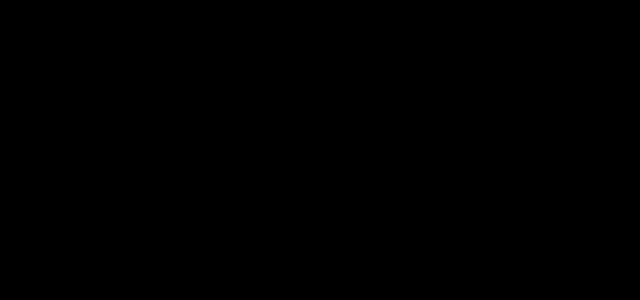
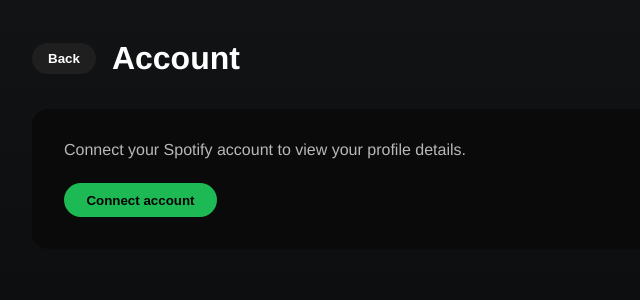
Before and after one commit to lokr3m/spotify_clone, a Vue app in the folder frontend/: page /account in a window 1280 px wide. Before the commit this address had no page. Shown: the top 300 px of the page, without its empty margins (0-640 px from the left). Built offline with nearby package versions, Linux system fonts and the light colour scheme; no server answers.

Commit message:
Add account page with logout support

```diff
--- a/frontend/src/router/index.js
+++ b/frontend/src/router/index.js
@@ -1,8 +1,10 @@
 import { createRouter, createWebHistory } from 'vue-router'
 import Home from '../views/Home.vue'
+import Account from '../views/Account.vue'
 
 const routes = [
   { path: '/', component: Home },
+  { path: '/account', component: Account },
 ]
 
 const router = createRouter({
--- /dev/null
+++ b/frontend/src/views/Account.vue
@@ -0,0 +1,259 @@
+<script setup>
+import { computed, onMounted, ref } from "vue";
+import { useRouter } from "vue-router";
+
+const API_BASE_URL = import.meta.env.VITE_API_BASE_URL || "http://localhost:3000";
+const router = useRouter();
+const spotifyUserId = ref(localStorage.getItem("spotifyUserId") || "");
+const profile = ref(null);
+const profileError = ref("");
+const isProfileLoading = ref(false);
+const isLoggingOut = ref(false);
+
+const isConnected = computed(() => Boolean(spotifyUserId.value));
+const loginUrl = computed(() => `${API_BASE_URL}/auth/spotify/login`);
+const avatarUrl = computed(() => profile.value?.images?.[0]?.url || null);
+const displayName = computed(() => profile.value?.display_name || "Spotify Listener");
+const displayInitial = computed(() => displayName.value?.[0] || "S");
+
+const fetchProfile = async () => {
+  if (!spotifyUserId.value) {
+    return;
+  }
+  isProfileLoading.value = true;
+  profileError.value = "";
+  try {
+    const response = await fetch(
+      `${API_BASE_URL}/api/spotify/me?spotifyUserId=${encodeURIComponent(
+        spotifyUserId.value
+      )}`
+    );
+    if (!response.ok) {
+      const errorPayload = await response.json().catch(() => ({}));
+      throw new Error(
+        errorPayload.error || `Unable to load Spotify profile (HTTP ${response.status}).`
+      );
+    }
+    profile.value = await response.json();
+  } catch (error) {
+    profile.value = null;
+    profileError.value = error?.message || "Unable to load Spotify profile.";
+  } finally {
+    isProfileLoading.value = false;
+  }
+};
+
+const handleConnect = () => {
+  window.location.href = loginUrl.value;
+};
+
+const handleLogout = async () => {
+  if (!spotifyUserId.value) {
+    router.push("/");
+    return;
+  }
+  isLoggingOut.value = true;
+  profileError.value = "";
+  try {
+    const response = await fetch(`${API_BASE_URL}/auth/spotify/logout`, {
+      method: "POST",
+      headers: {
+        "Content-Type": "application/json",
+      },
+      body: JSON.stringify({ spotifyUserId: spotifyUserId.value }),
+    });
+    if (!response.ok) {
+      const errorPayload = await response.json().catch(() => ({}));
+      throw new Error(
+        errorPayload.error || `Unable to log out (HTTP ${response.status}).`
+      );
+    }
+    localStorage.removeItem("spotifyUserId");
+    spotifyUserId.value = "";
+    profile.value = null;
+    router.push("/");
+  } catch (error) {
+    profileError.value = error?.message || "Unable to log out.";
+  } finally {
+    isLoggingOut.value = false;
+  }
+};
+
+onMounted(() => {
+  if (spotifyUserId.value) {
+    fetchProfile();
+  }
+});
+</script>
+
+<template>
+  <main class="account-page">
+    <header class="account-header">
+      <button class="back-button" type="button" @click="router.push('/')">Back</button>
+      <h1>Account</h1>
+    </header>
+
+    <section class="account-card">
+      <p v-if="profileError" class="status error" role="status" aria-live="polite">
+        {{ profileError }}
+      </p>
+      <p v-else-if="isProfileLoading" class="status" role="status" aria-live="polite">
+        Loading your Spotify profile...
+      </p>
+      <div v-else class="profile-content">
+        <template v-if="isConnected">
+          <div class="profile-summary">
+            <div class="profile-avatar">
+              <img v-if="avatarUrl" :src="avatarUrl" alt="Profile avatar" />
+              <span v-else>{{ displayInitial }}</span>
+            </div>
+            <div>
+              <h2>{{ displayName }}</h2>
+              <p v-if="profile?.email">{{ profile.email }}</p>
+              <p v-if="profile?.country">Country: {{ profile.country }}</p>
+              <p v-if="profile?.followers?.total !== undefined">
+                Followers: {{ profile.followers.total }}
+              </p>
+            </div>
+          </div>
+        </template>
+        <p v-else class="status">
+          Connect your Spotify account to view your profile details.
+        </p>
+      </div>
+
+      <div class="account-actions">
+        <button v-if="!isConnected" class="primary" type="button" @click="handleConnect">
+          Connect account
+        </button>
+        <button
+          v-else
+          class="danger"
+          type="button"
+          :disabled="isLoggingOut"
+          @click="handleLogout"
+        >
+          {{ isLoggingOut ? "Logging out..." : "Log out" }}
+        </button>
+      </div>
+    </section>
+  </main>
+</template>
+
+<style scoped>
+.account-page {
+  min-height: 100vh;
+  background: linear-gradient(180deg, #111315 0%, #0a0b0d 55%, #080909 100%);
+  color: #ffffff;
+  font-family: "Helvetica Neue", system-ui, sans-serif;
+  padding: 2.5rem 2rem;
+  display: flex;
+  flex-direction: column;
+  gap: 2rem;
+}
+
+.account-header {
+  display: flex;
+  align-items: center;
+  gap: 1rem;
+}
+
+.account-header h1 {
+  margin: 0;
+  font-size: 2rem;
+}
+
+.back-button {
+  background: #1f1f1f;
+  border: none;
+  color: #ffffff;
+  padding: 0.5rem 1rem;
+  border-radius: 999px;
+  cursor: pointer;
+  font-weight: 600;
+}
+
+.back-button:hover {
+  background: #2d2d2d;
+}
+
+.account-card {
+  background: #0a0a0a;
+  border-radius: 16px;
+  padding: 2rem;
+  display: grid;
+  gap: 1.5rem;
+  max-width: 640px;
+}
+
+.profile-summary {
+  display: flex;
+  gap: 1.5rem;
+  align-items: center;
+}
+
+.profile-avatar {
+  width: 72px;
+  height: 72px;
+  border-radius: 50%;
+  overflow: hidden;
+  background: #1db954;
+  display: grid;
+  place-items: center;
+  font-weight: 700;
+  font-size: 1.4rem;
+}
+
+.profile-avatar img {
+  width: 100%;
+  height: 100%;
+  object-fit: cover;
+}
+
+.profile-summary h2 {
+  margin: 0 0 0.3rem;
+}
+
+.profile-summary p {
+  margin: 0.15rem 0;
+  color: #b3b3b3;
+}
+
+.account-actions {
+  display: flex;
+  gap: 1rem;
+}
+
+.primary,
+.danger {
+  border: none;
+  border-radius: 999px;
+  padding: 0.6rem 1.4rem;
+  font-weight: 600;
+  cursor: pointer;
+}
+
+.primary {
+  background: #1db954;
+  color: #000000;
+}
+
+.danger {
+  background: #3a3a3a;
+  color: #ffffff;
+}
+
+.danger:disabled {
+  opacity: 0.6;
+  cursor: wait;
+}
+
+.status {
+  color: #b8b8b8;
+  margin: 0;
+}
+
+.status.error {
+  color: #ff9c9c;
+}
+</style>
--- a/frontend/src/views/Home.vue
+++ b/frontend/src/views/Home.vue
@@ -1,10 +1,12 @@
 <script setup>
 import { computed, onMounted, ref } from "vue";
+import { useRouter } from "vue-router";
 
 const API_BASE_URL = import.meta.env.VITE_API_BASE_URL || "http://localhost:3000";
 const storedUserId = localStorage.getItem("spotifyUserId") || "";
 
 const spotifyUserId = ref(storedUserId);
+const router = useRouter();
 const UNKNOWN_ARTIST = "Unknown Artist";
 const UNKNOWN_OWNER = "Unknown";
 const profile = ref(null);
@@ -201,6 +203,8 @@
 const handleProfileClick = () => {
   if (!isConnected.value) {
     window.location.href = loginUrl.value;
+  } else {
+    router.push("/account");
   }
 };
 
```
Also changed, not shown: 1 other file (tests, documents, lock files or other folders).
